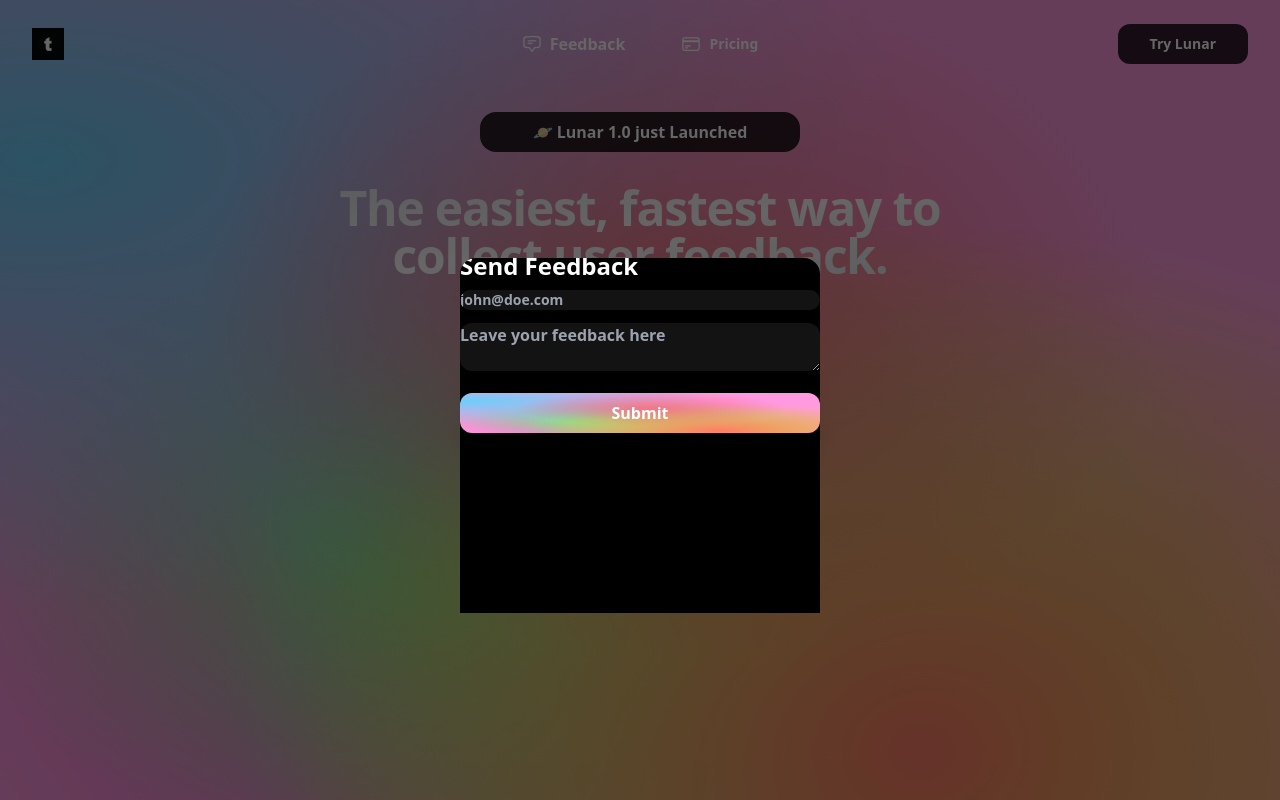
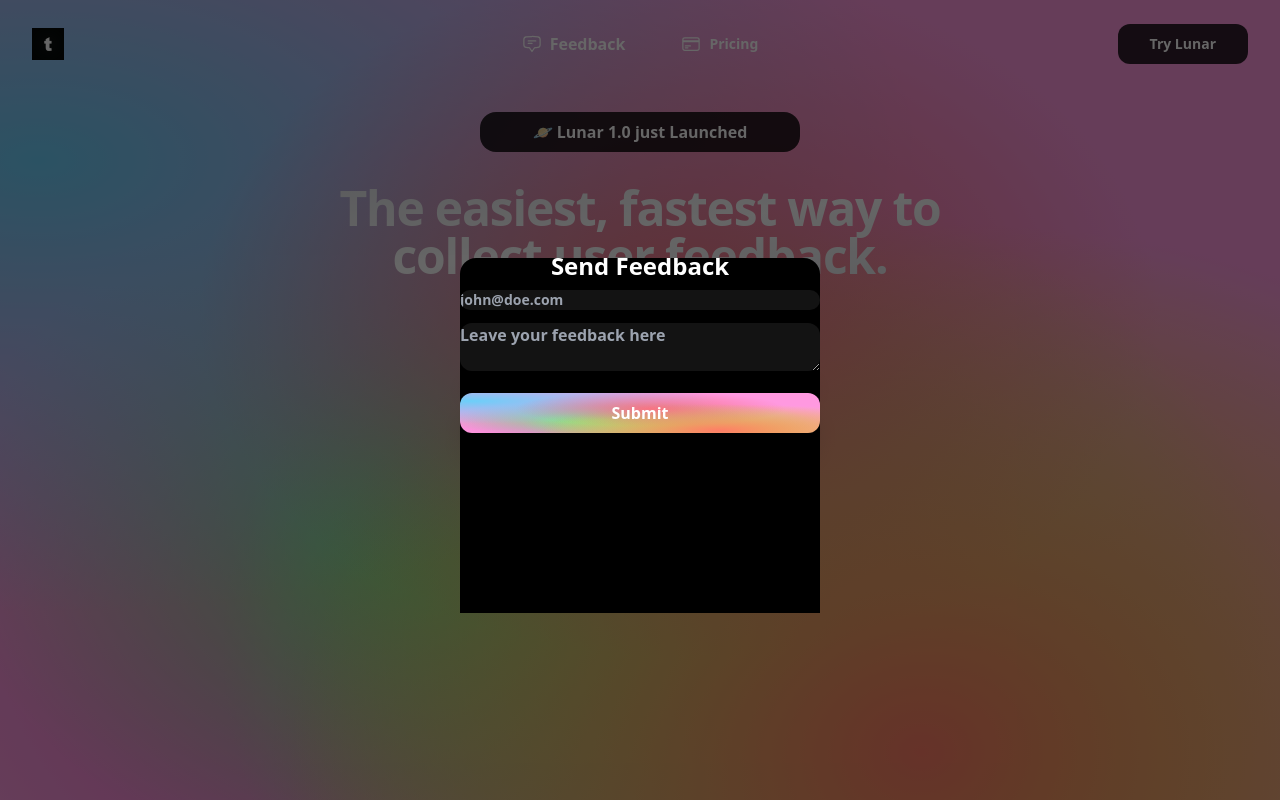
Before and after one commit to ramezj/astralics, a Next.js app in the folder client/: page / in a window 1280 px wide. Both pictures are taken after a click on the link "Feedback". Built offline with nearby package versions, Linux system fonts and the light colour scheme; no server answers.

Commit message:
navbar center hotfix, added projectId

```diff
--- a/client/components/navbar/Feedback.js
+++ b/client/components/navbar/Feedback.js
@@ -46,8 +46,10 @@ export default function Feedback() {
                 leaveFrom="opacity-100 scale-100"
                 leaveTo="opacity-0 scale-95"
               >
-                <Dialog.Panel className="w-[22.5rem]  max-w-md transform overflow-hidden rounded-2xl bg-transparent  text-left align-middle transition-all">
-                    <Widget />
+                <Dialog.Panel className="w-[22.5rem] max-w-md transform overflow-hidden rounded-2xl bg-transparent align-middle transition-all">
+                  <center>
+                   <Widget projectId={'clmxv44iq000busggjdja28am'}/>
+                  </center>
                 </Dialog.Panel>
               </Transition.Child>
             </div>
```
